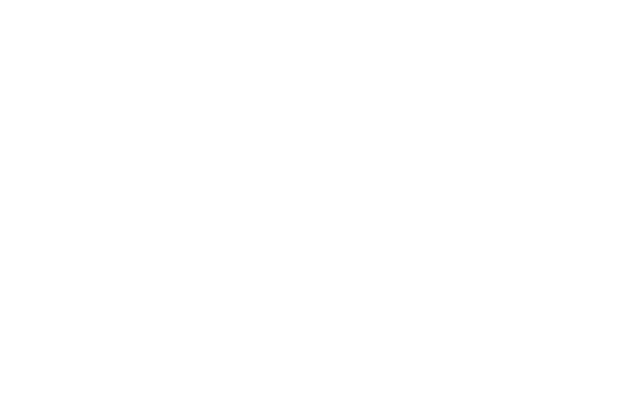
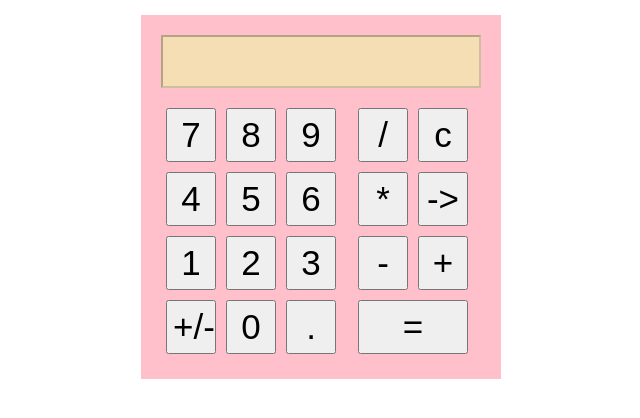
Before and after one commit to erised-ice/Calculator, a plain HTML site: page index.html in a window 1280 px wide. Shown: the whole page, without its empty margins (319-959 px from the left). Drawn offline with Linux system fonts and the light colour scheme.

Commit message:
made designe html and css

```diff
--- a/css/screen.css
+++ b/css/screen.css
@@ -0,0 +1,40 @@
+.form {
+  padding: 20px;
+  background: pink;
+  width: 100%;
+  max-width: 360px;
+  margin: 15px auto;
+}
+
+.display {
+  width: 100%;
+  font-size: 40px;
+  margin-bottom: 15px;
+  background: wheat;
+}
+
+.keys__inner {
+  display: flex;
+}
+
+.keys__digits {
+  display: flex;
+  flex-wrap: wrap-reverse;
+}
+
+.button {
+  padding: 5px;
+  font-size: 35px;
+  width: 50px;
+  margin: 5px;
+}
+
+.keys__operations {
+  display: flex;
+  flex-wrap: wrap;
+}
+
+.button__enter {
+  display: block;
+  width: 110px;
+}
--- a/index.html
+++ b/index.html
@@ -4,11 +4,40 @@
   <meta charset="UTF-8">
   <meta name="viewport" content="width=device-width, initial-scale=1.0">
   <meta http-equiv="X-UA-Compatible" content="ie=edge">
-  <title>Document</title>
+  <title>Calculator</title>
   <link rel="stylesheet" href="css/reset.css">
   <link rel="stylesheet" href="css/screen.css">
 </head>
 <body>
+  <form class="form" method="POST" action="">
+    <input type="text" name="" id="" class="display inner display__inner" disabled>
+    <div class="inner keys__inner">
+      <div class="keys__digits">
+        <button class="button button__digits" value="minus">+/-</button>
+        <button class="button button__digits" value="0">0</button>
+        <button class="button button__digits" value=".">.</button>
+        <button class="button button__digits" value="1">1</button>
+        <button class="button button__digits" value="2">2</button>
+        <button class="button button__digits" value="3">3</button>
+        <button class="button button__digits" value="4">4</button>
+        <button class="button button__digits" value="5">5</button>
+        <button class="button button__digits" value="6">6</button>
+        <button class="button button__digits" value="7">7</button>
+        <button class="button button__digits" value="8">8</button>
+        <button class="button button__digits" value="9">9</button>
+      </div>
+      <div class="keys__operations">
+        <button class="button button__operations">/</button>
+        <button class="button button__operations">c</button>
+        <button class="button button__operations">*</button>
+        <button class="button button__operations">-></button>
+        <button class="button button__operations">-</button>
+        <button class="button button__operations">+</button>
+        <button class="button button__enter">=</button>
+      </div>
+    </div>
+  </form>
+
   <script src="js/script.js"></script>
 </body>
 </html>
```
